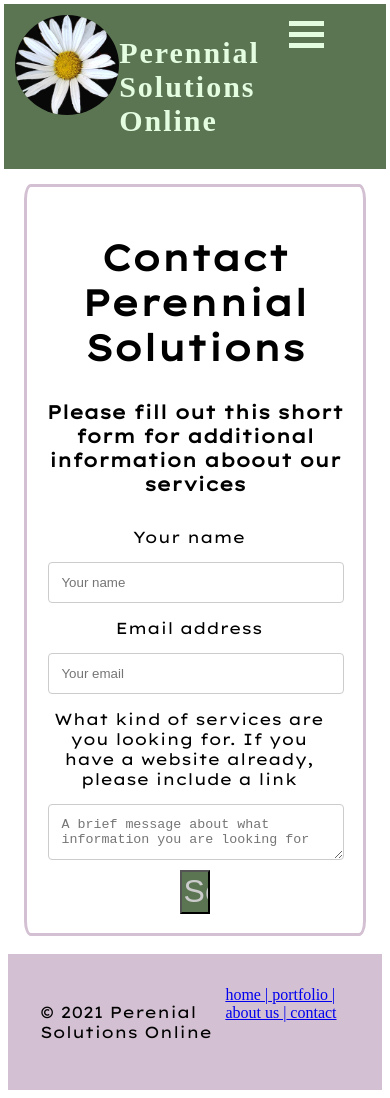
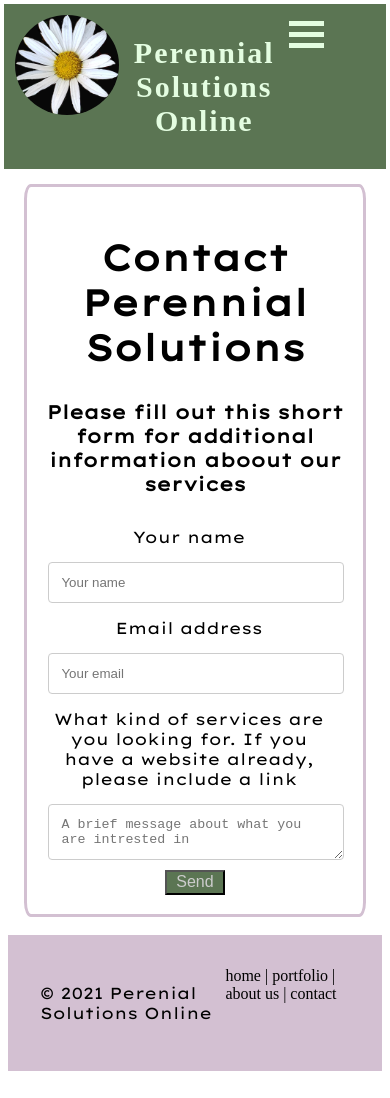
Before and after one commit to burkeamy/perennialSolutions, a React (Create React App) app: page /contact in a window 390 px wide. Built offline with nearby package versions, Linux system fonts and the light colour scheme; a web font is replaced by a local one.

Commit message:
fixed some styling issues.

```diff
--- a/src/components/contactForm/contactForm.styles.css
+++ /dev/null
@@ -1,45 +0,0 @@
-.contact-form {
-    display: inline-block;
-    width: auto;
-}
-
-input[type=text]:focus {
-    border: 3px solid #D3C0D2;
-  }
-
-input[type=email]:focus {
-    border: 3px solid #D3C0D2;
-}
-
-textarea:focus {
-    border: 3px solid #D3C0D2;
-}
-
-input[type=text], select, textarea, input[type=email]{
-  width: 90%;
-  padding: 12px;
-  border: 1px solid #ccc;
-  border-radius: 4px;
-  resize: vertical;
-  margin: 1%;
-}
-
-label {
-  padding: 12px 12px 12px 0;
-  display: inline-block;
-}
-
-input[type=submit] {
-  background-color: #5B7553;
-  box-shadow: .5em darkgrey;
-  color: #ccc;
-  width: 10%;
-  padding: .5%;
-  font-size: 2em;
-  margin-top: 1%;
-}
-
-input[type=submit]:hover {
-  background-color: #D3C0D2;
-  color: black;
-}
--- a/src/components/footer/footer.styles.css
+++ b/src/components/footer/footer.styles.css
@@ -9,7 +9,7 @@ footer {
     justify-content: flex-end;
 }
 
-.footer-optionn {
+.footer-option {
     color: black;
     text-align:right;
     text-decoration: none;
--- a/src/components/menuIcon/menuIcon.styles.css
+++ b/src/components/menuIcon/menuIcon.styles.css
@@ -21,18 +21,18 @@
   }
 
   .mobile-option {
-    width: 50%;
+    /*width: 50%;*/
     color: #E4FDE1;
     background-color: #5B7553;
     text-decoration: none;
     height: auto;
-    font-size: 110%;
+    font-size: 2rem;
   }
 
   .mobile-option:target, .mobile-option:hover {
     background-color: #D3C0D2;
     color: black;
-    font-size: 150%;
+    font-size: 2.25rem;
     z-index: 1;
     padding: 1%;
 
--- a/src/components/top-nav/top-nav.styles.css
+++ b/src/components/top-nav/top-nav.styles.css
@@ -2,7 +2,7 @@
     background-color: #5B7553;
     height: 20%;
     display: grid;
-    grid-template-columns: 1fr 2fr 1fr;
+    grid-template-columns: 1fr 2fr 1fr 1fr;
     color: #E4FDE1;
     margin: -1%;
     padding: 3%;
@@ -23,13 +23,16 @@ h1 {
     font-family: 'Purple Purse', cursive;
     letter-spacing: 2px;
     font-size: 60px;
-    color: #E4FDE1
+    color: #E4FDE1;
+    text-align: center;
 }
+
 
 .option {
     text-decoration: none;
     color: #E4FDE1;
     justify-content: end;
+    font-size: 110%;
 }
 
 .option:hover {
@@ -56,7 +59,13 @@ h1 {
 }
 
 @media screen and (max-width: 1074px) {
-  .options {
+    .top-nav {
+        grid-template-columns: 1fr 2fr 1fr;
+    }
+
+    .options {
     display: none;
   }
+
+
 }
--- a/src/pages/contact/contact.styles.css
+++ b/src/pages/contact/contact.styles.css
@@ -63,3 +63,21 @@ input[type=submit]:hover {
   background-color: #D3C0D2;
   color: black;
 }
+
+@media screen and (max-width: 1100px){
+  input[type=submit] {
+    font-size: 1.5em;
+  }
+}
+
+@media screen and (max-width: 900px){
+  input[type=submit] {
+    font-size: 1em;
+  }
+}
+
+@media screen and (max-width: 600px){
+  input[type=submit] {
+    width: 20%;
+  }
+}
--- a/src/pages/contact/contactPage.component.jsx
+++ b/src/pages/contact/contactPage.component.jsx
@@ -37,7 +37,7 @@ const ContactPage = () => {
                        <label>Email address</label>
                        <input type="email" name="email"placeholder="Your email" className="enter-email"/>
                        <label>What kind of services are you looking for. If you have a website already, please include a link</label>
-                       <textarea name="message" placeholder="A brief message about what information you are looking for" className="enter-message"/>
+                       <textarea name="message" placeholder="A brief message about what you are intrested in" className="enter-message"/>
                        <br />
                        <input type="submit" value="Send" className="submit-button"/>
                      </form>
```
Also changed, not shown: src/components/contactForm/contactForm.component.jsx (deleted, +0 -38 lines), src/components/top-nav/top-nav.components.jsx (indentation only), 1 other file (tests, documents, lock files or other folders).
